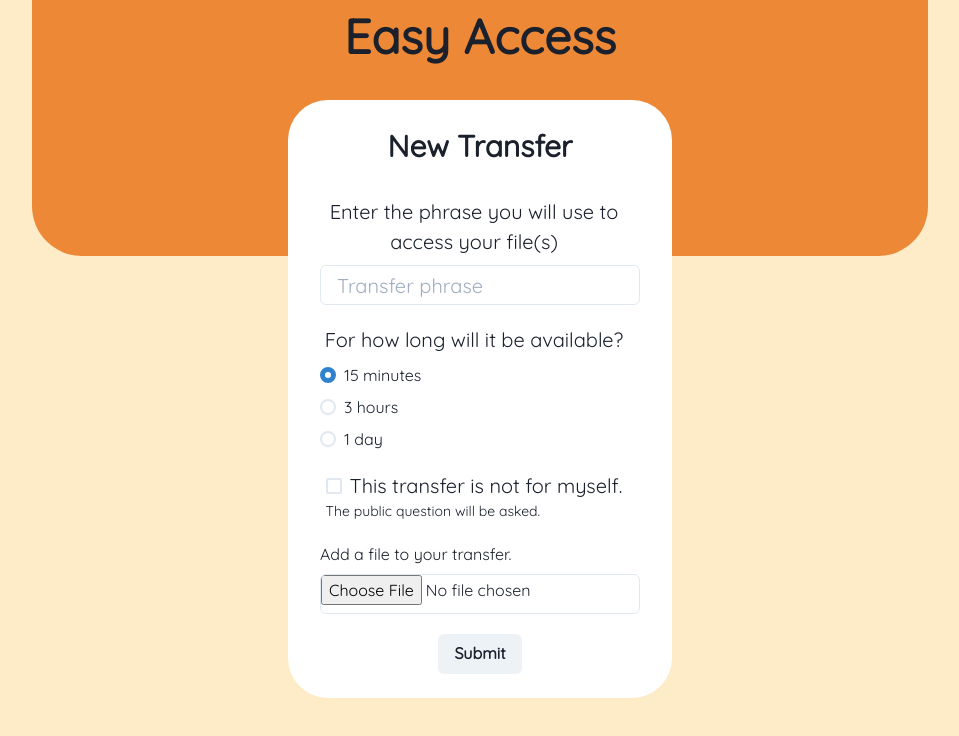
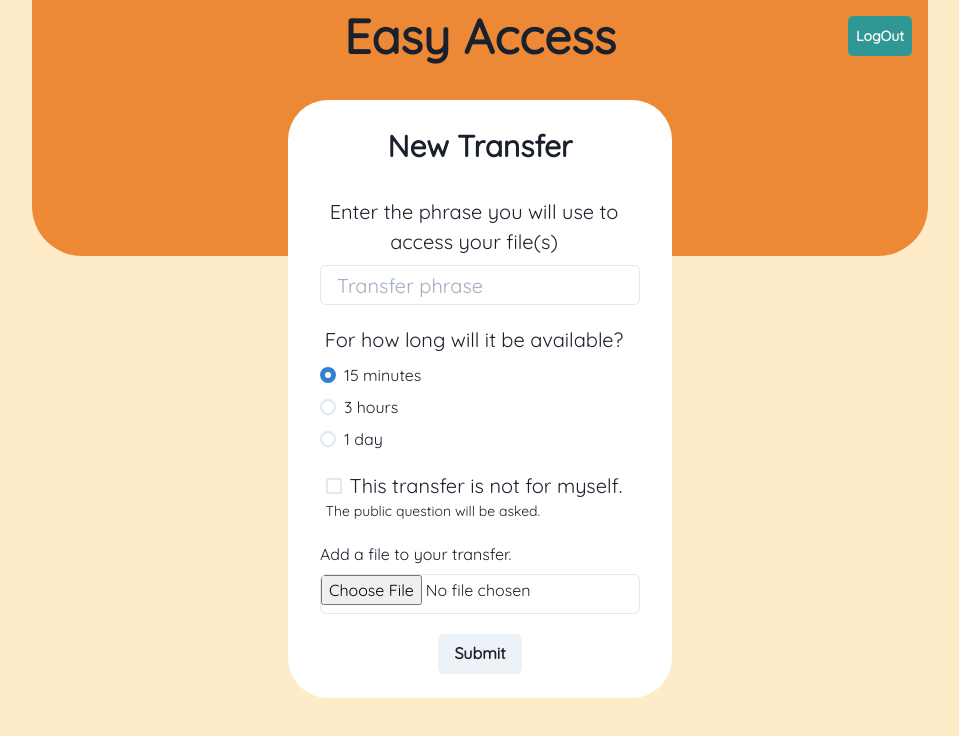
Before and after one commit to UrielFuentes98/easy-access, a React (Create React App) app in the folder web/: page /newtransfer in a window 1280 px wide. Shown: the top 736 px of the page, without its empty margins (160-1119 px from the left). Built offline with nearby package versions, Linux system fonts and the light colour scheme; what magic-sdk would draw is missing.

Commit message:
Adding logout functionality.

```diff
--- a/web/src/App.tsx
+++ b/web/src/App.tsx
@@ -10,17 +10,17 @@ function App() {
   ));
 
   return (
-    <Container maxW="container.xl" centerContent px={10}>
-      <AppHeader />
-      <VStack position="absolute" top={100} spacing={8}>
-        <BrowserRouter>
+    <BrowserRouter>
+      <Container maxW="container.xl" centerContent px={10}>
+        <AppHeader />
+        <VStack position="absolute" top={100} spacing={8}>
           <Switch>
             {route_pages}
             <Route component={defaultPage}></Route>
           </Switch>
-        </BrowserRouter>
-      </VStack>
-    </Container>
+        </VStack>
+      </Container>
+    </BrowserRouter>
   );
 }
 
--- a/web/src/Pages/AppHeader/index.tsx
+++ b/web/src/Pages/AppHeader/index.tsx
@@ -1,10 +1,24 @@
 import { Box } from "@chakra-ui/layout";
-import { Flex, Text } from "@chakra-ui/react";
+import { Button, Flex, Text } from "@chakra-ui/react";
+import { SITE_PATHS } from "app/routes";
+import { POST_LogoutUser } from "app/utils/api";
+import { useHistory, useLocation } from "react-router-dom";
+import { showLogOutButton } from "./uilts";
 
 function AppHeader() {
+  const history = useHistory();
+  const location = useLocation();
+
+  async function onLogOutUser() {
+    console.log(history.location.pathname);
+    const result = await POST_LogoutUser();
+    if (result.ok) {
+      history.push(SITE_PATHS.LANDING);
+    }
+  }
   return (
     <Box w="full" maxW="4xl" h="2xs" borderBottomRadius={50} bg="orange.400">
-      <Flex alignContent="center">
+      <Flex>
         <Box flex="1" />
         <Text
           fontSize={["4xl", null, "5xl"]}
@@ -14,7 +28,21 @@ function AppHeader() {
         >
           Easy Access
         </Text>
-        <Box flex="1"></Box>
+        <Box flex="1" display="flex" justifyContent="flex-end">
+          {showLogOutButton(location.pathname) && (
+            <Button
+              fontSize={["xs", null, "sm"]}
+              colorScheme="teal"
+              rounded={5}
+              onClick={onLogOutUser}
+              p={2}
+              mr={[null, null, 4]}
+              mt={4}
+            >
+              LogOut
+            </Button>
+          )}
+        </Box>
       </Flex>
     </Box>
   );
--- /dev/null
+++ b/web/src/Pages/AppHeader/uilts.ts
@@ -0,0 +1,5 @@
+import { SITE_PATHS } from "app/routes";
+
+export function showLogOutButton(path: string) {
+  return path === SITE_PATHS.HOME || path === SITE_PATHS.NEW_TRANSFER;
+}
--- a/web/src/Pages/Home/index.tsx
+++ b/web/src/Pages/Home/index.tsx
@@ -1,4 +1,5 @@
 import { Box, Button, VStack, Text } from "@chakra-ui/react";
+import { SITE_PATHS } from "app/routes";
 import { useEffect } from "react";
 import { Link } from "react-router-dom";
 
@@ -30,7 +31,7 @@ function HomePage() {
           rounded={15}
           p={6}
         >
-          <Link to="/newTransfer">Transfer new file(s)</Link>
+          <Link to={SITE_PATHS.NEW_TRANSFER}>Transfer new file(s)</Link>
         </Button>
       </VStack>
     </Box>
--- a/web/src/Pages/Landing/SignIn/index.tsx
+++ b/web/src/Pages/Landing/SignIn/index.tsx
@@ -11,6 +11,7 @@ import {
   RES_USER_LOGGED_IN,
   RES_USER_SIGNED_UP,
 } from "app_constants";
+import { SITE_PATHS } from "app/routes";
 
 interface SignInFormVals {
   email: string;
@@ -42,9 +43,9 @@ function SignIn() {
         const didToken = await magic.user.getIdToken();
         const message = await loginUser(didToken);
         if (message === RES_USER_LOGGED_IN) {
-          history.push("/home");
+          history.push(SITE_PATHS.HOME);
         } else if (message === RES_USER_SIGNED_UP) {
-          history.push("/signup");
+          history.push(SITE_PATHS.SIGN_UP);
         }
       }
     }
@@ -66,9 +67,9 @@ function SignIn() {
           const didToken = await magic.auth.loginWithMagicLink({ email });
           const message = await loginUser(didToken);
           if (message === RES_USER_LOGGED_IN) {
-            history.push("/home");
+            history.push(SITE_PATHS.HOME);
           } else if (message === RES_USER_SIGNED_UP) {
-            history.push("/signup");
+            history.push(SITE_PATHS.SIGN_UP);
           } else {
             setSubmitErr(true);
           }
--- a/web/src/Pages/NewTransfer/index.tsx
+++ b/web/src/Pages/NewTransfer/index.tsx
@@ -10,6 +10,7 @@ import {
 } from "app/utils/api";
 import { useHistory } from "react-router-dom";
 import { POST_SaveFiles } from "app/utils/api/transfer";
+import { SITE_PATHS } from "app/routes";
 
 export interface NewTransferForm {
   phrase: string;
@@ -71,7 +72,7 @@ function NewTransfer() {
                 values.file,
                 responseBody.new_id
               );
-              history.push("/home");
+              history.push(SITE_PATHS.HOME);
             } else {
               const body: ResponseBody = await transferResponse.json();
               setErrMsg(body.message);
--- a/web/src/Pages/SignUp/index.tsx
+++ b/web/src/Pages/SignUp/index.tsx
@@ -12,6 +12,7 @@ import {
 } from "app/utils/api";
 import { MSG_QUES_REQ_ERR, MSG_REQ_ERR } from "app_constants";
 import { selectOption } from "features/InputField";
+import { SITE_PATHS } from "app/routes";
 
 export interface SignUpFormVals {
   answer_public: string;
@@ -61,6 +62,7 @@ function SignUp() {
           setQuestionsErrMsg(resBody.message);
         }
       } catch (err) {
+        // @ts-ignore
         console.error(err.message);
         setQuestionsErrMsg(MSG_QUES_REQ_ERR);
       }
@@ -90,7 +92,7 @@ function SignUp() {
           onSubmit={async (values: SignUpFormVals, actions) => {
             let result = await POST_UserInfo(values);
             if (result) {
-              history.push("/home");
+              history.push(SITE_PATHS.HOME);
             } else {
               setSubmitErr(true);
             }
--- a/web/src/app/routes.ts
+++ b/web/src/app/routes.ts
@@ -6,25 +6,32 @@ interface PagePath {
   page: FC;
 }
 
+export const SITE_PATHS = {
+  LANDING: "/",
+  HOME: "/home",
+  SIGN_UP: "/signup",
+  NEW_TRANSFER: "/newtransfer",
+  QUESTION: "/question",
+};
 export const routes: PagePath[] = [
   {
-    path: "/",
+    path: SITE_PATHS.LANDING,
     page: LandingPage,
   },
   {
-    path: "/home",
+    path: SITE_PATHS.HOME,
     page: HomePage,
   },
   {
-    path: "/signup",
+    path: SITE_PATHS.SIGN_UP,
     page: SignUp,
   },
   {
-    path: "/newtransfer",
+    path: SITE_PATHS.NEW_TRANSFER,
     page: NewTransfer,
   },
   {
-    path: "/question",
+    path: SITE_PATHS.QUESTION,
     page: Question,
   },
 ];
--- a/web/src/app/utils/api/index.ts
+++ b/web/src/app/utils/api/index.ts
@@ -1,7 +1,7 @@
 import { selectOption } from "features/InputField";
 
 export { POST_NewTransfer } from "./transfer";
-export { GET_SecretQuestions, POST_UserInfo } from "./user";
+export { GET_SecretQuestions, POST_UserInfo, POST_LogoutUser } from "./user";
 
 export type { TransferResponse } from "./transfer";
 
--- a/web/src/app/utils/api/user.ts
+++ b/web/src/app/utils/api/user.ts
@@ -10,6 +10,13 @@ export async function loginUser(didToken: string | null): Promise<string> {
   });
   const message = await response.text();
   return message;
+}
+
+export async function POST_LogoutUser() {
+  const response = await fetch("/user/logout", {
+    method: "POST",
+  });
+  return response;
 }
 
 export async function POST_UserInfo(userData: SignUpFormVals) {
```
